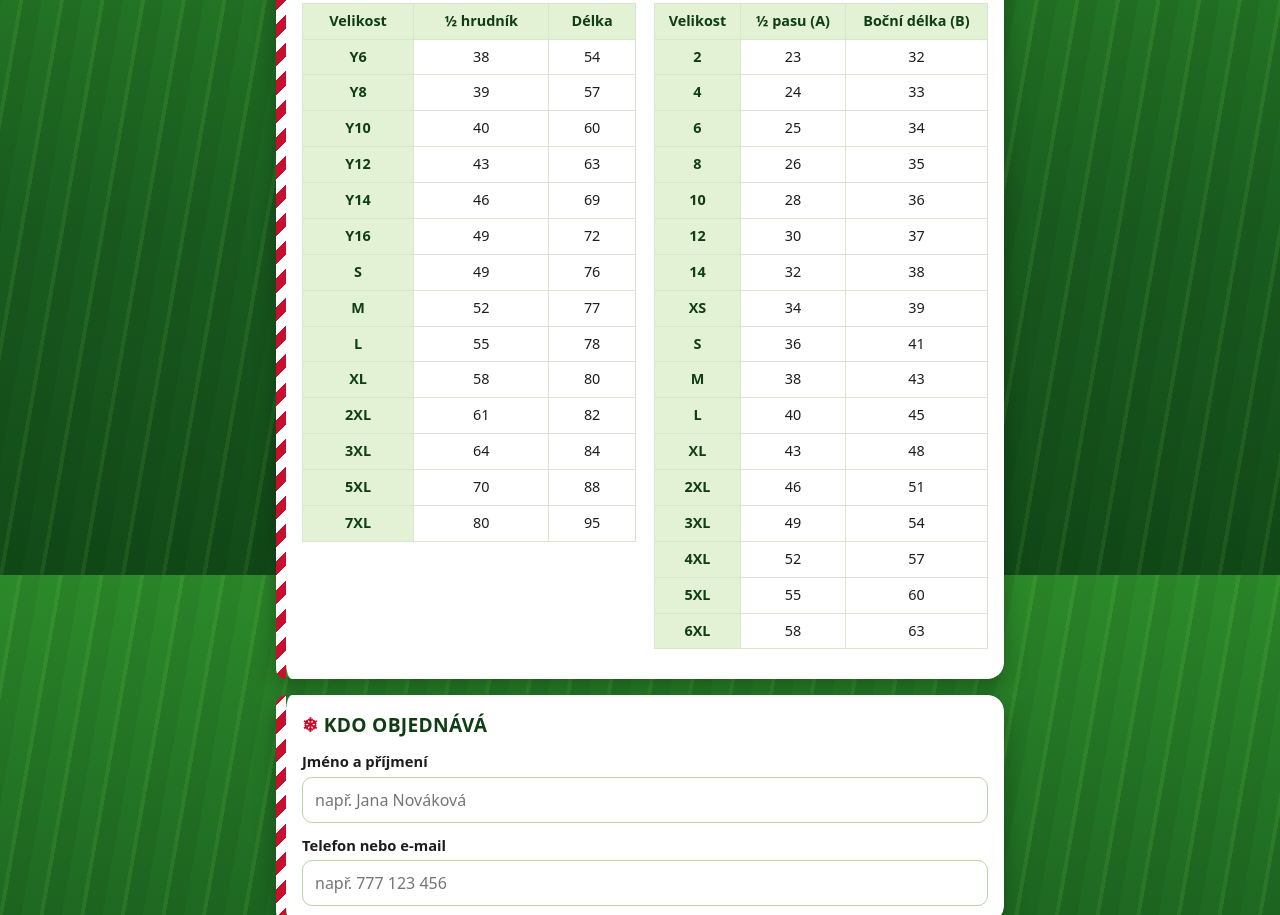
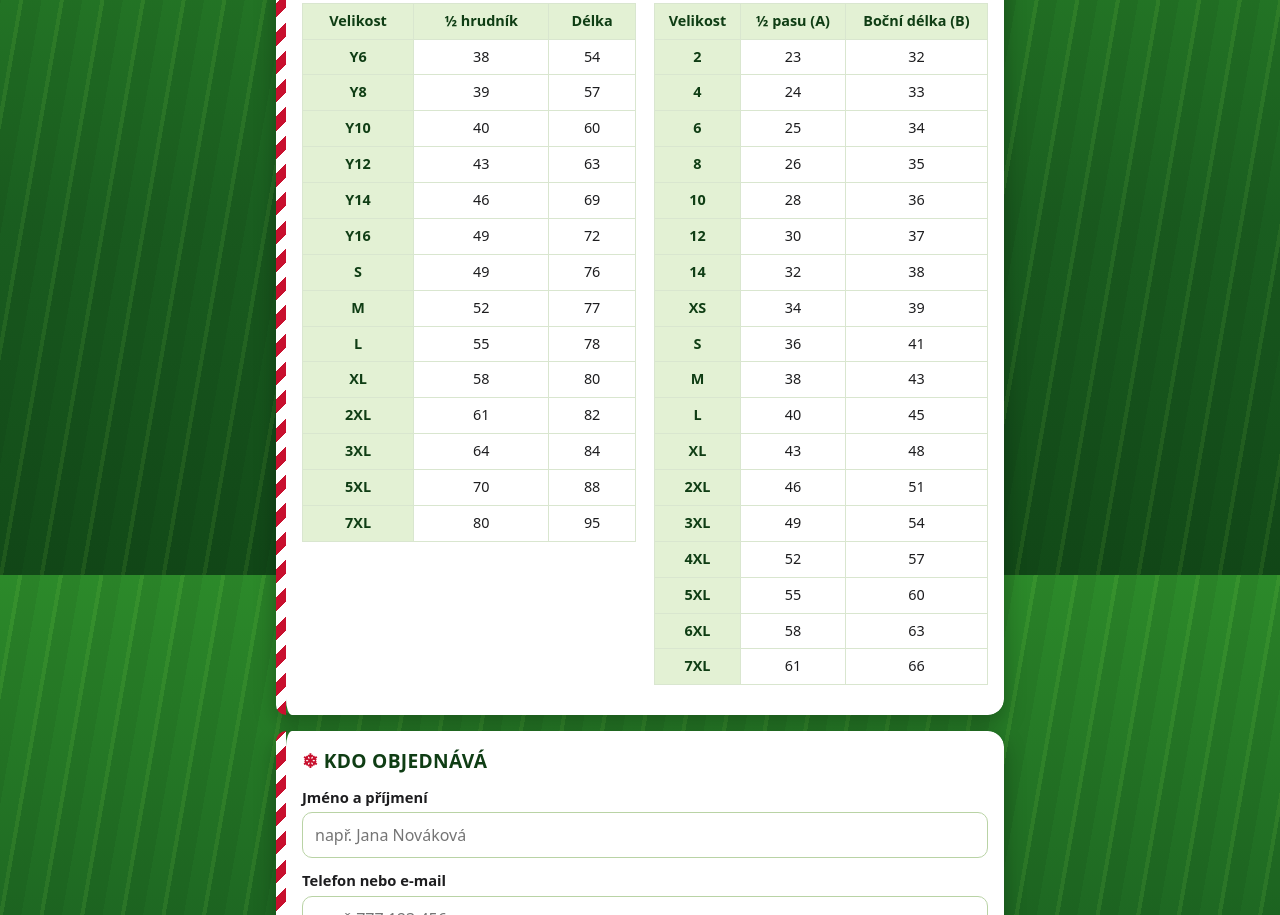
Before and after one commit to majk1103/DRESY, a plain HTML site: page index.html in a window 1280 px wide. Shown: the part 1025-1940 px from the top of the page. Drawn offline with Linux system fonts and the light colour scheme; no server answers.

Commit message:
Kraťasy: přidána velikost 7XL
Co-Authored-By: Claude Sonnet 5.5 <noreply@anthropic.com>
Claude-Session: https://claude.ai/code/session_012P9K6Go29U5ZBKw1rC9tai

```diff
--- a/index.html
+++ b/index.html
@@ -275,7 +275,7 @@ const CONFIG = {
       headers: ["Velikost", "½ pasu (A)", "Boční délka (B)"],
       rows: [
         ["2","23","32"],["4","24","33"],["6","25","34"],["8","26","35"],["10","28","36"],["12","30","37"],["14","32","38"],
-        ["XS","34","39"],["S","36","41"],["M","38","43"],["L","40","45"],["XL","43","48"],["2XL","46","51"],["3XL","49","54"],["4XL","52","57"],["5XL","55","60"],["6XL","58","63"]
+        ["XS","34","39"],["S","36","41"],["M","38","43"],["L","40","45"],["XL","43","48"],["2XL","46","51"],["3XL","49","54"],["4XL","52","57"],["5XL","55","60"],["6XL","58","63"],["7XL","61","66"]
       ]
     }
   }
```
